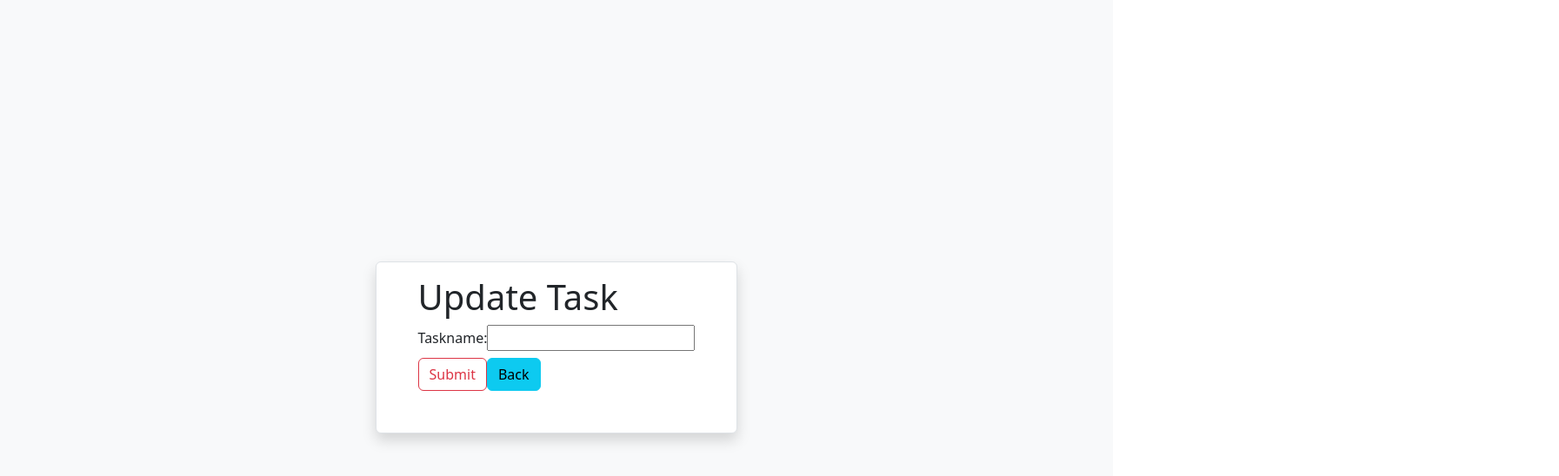
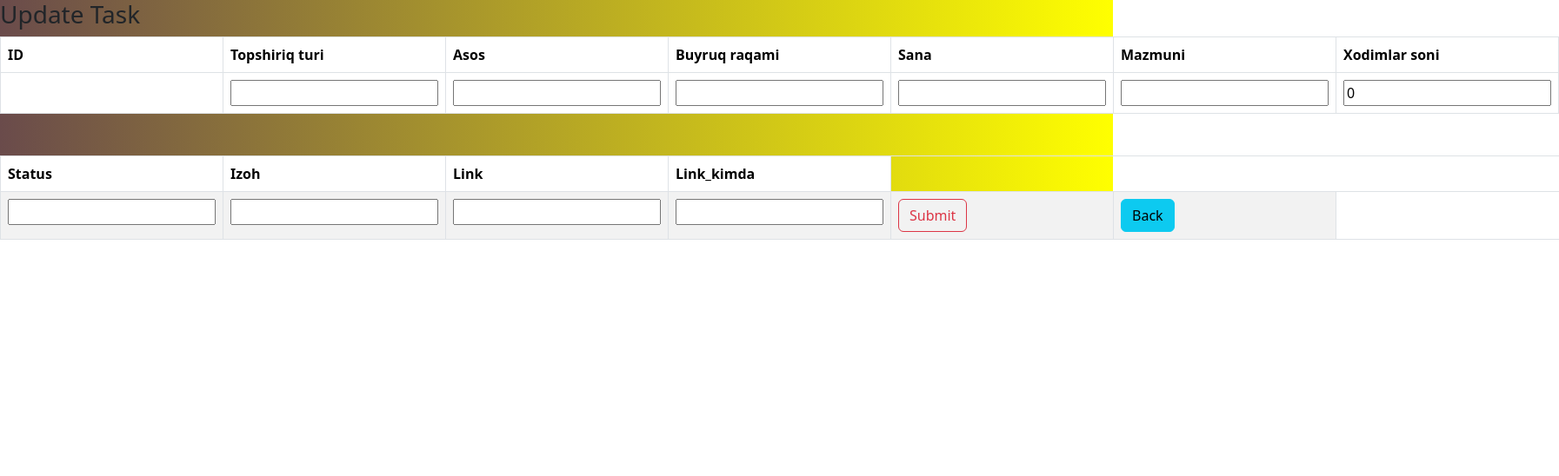
Before and after one commit to aq5092/otnfront, a React (Create React App) app: page /tasku/1 in a window 1280 px wide. Shown: the top 548 px of the page at 87% size, 1793 px wide, since content can reach past the window. Built offline with nearby package versions, Linux system fonts and the light colour scheme; no server answers.

Commit message:
update task changed

```diff
--- a/src/App.css
+++ b/src/App.css
@@ -14,6 +14,9 @@
   /* background-image: url(../src/Components/image/image.2.jpg); */
   color: honeydew;
 
+}
+.updatetask{
+  background-image: linear-gradient(to right, rgb(106, 75, 75) , yellow);
 }
 /* .App {
   text-align: center;
--- a/src/Components/Task/ListTask.jsx
+++ b/src/Components/Task/ListTask.jsx
@@ -3,10 +3,12 @@ import axios from "axios";
 import { Button, Table, Modal, Form } from "react-bootstrap";
 import { URL_USERS } from "../Path";
 import { Link } from "react-router-dom";
+import { tr } from "date-fns/locale";
 
 function ListTasks() {
   const [items, setItems] = useState([]);
   const [users, setUsers] = useState([]);
+  const [test, setTest] = useState([]);
   useEffect(() => {
     axios
       .get(`${URL_USERS}` + "users/", {
@@ -14,7 +16,7 @@ function ListTasks() {
       })
       .then((response) => {
         setUsers(response.data);
-        console.log(response.data);
+        // console.log(response.data);
       })
       .catch((error) => {
         console.log("error", error);
@@ -22,15 +24,13 @@ function ListTasks() {
   }, []);
 
   useEffect(() => {
-    axios.get(`${URL_USERS}`+ 'tasks/',
-        {
+    axios
+      .get(`${URL_USERS}` + "tasks/", {
         "Content-Type": "application/json",
-
-        }
-      )
+      })
       .then((response) => {
         setItems(response.data);
-        console.log(response.data);
+        // console.log(response.data);
       })
       .catch((error) => {
         console.log("error", error);
@@ -38,13 +38,12 @@ function ListTasks() {
   }, []);
 
   const onDelete = (id) => {
-    const confirm  = window.confirm("Would you like to DELETE")
-    if(confirm){
-      axios.delete(`${URL_USERS}`+ 'taskd/'+ id+'/')
-      .then(res=>{
+    const confirm = window.confirm("Would you like to DELETE");
+    if (confirm) {
+      axios.delete(`${URL_USERS}` + "taskd/" + id + "/").then((res) => {
         // navigator("/users")
         window.location.reload();
-      })
+      });
     }
   };
 
@@ -58,16 +57,20 @@ function ListTasks() {
 
   return (
     <div>
-      <h1>Topshiriqlar</h1>
-      <Link to={'/taskc/'} className="btn btn-success">  Create task</Link>
+      <h3>Topshiriqlar ro'yhati</h3>
+      <Link to={"/taskc/"} className="btn btn-success">
+        {" "}
+        Create task
+      </Link>
 
-      <Link to={'/'} className="btn btn-primary"> Home</Link>
-
+      <Link to={"/home"} className="btn btn-primary">
+        {" "}
+        Home
+      </Link>
 
       <Table striped bordered hover>
         <thead>
           <tr>
-            <th>#</th>
             <th>User</th>
             <th>Topshiriq turi</th>
             <th>Asos</th>
@@ -79,39 +82,56 @@ function ListTasks() {
             <th>Izoh</th>
             <th>Link</th>
             <th>Link_kimda</th>
-            <th>Read</th>
+            {/* <th>Read</th> */}
             <th>Edit</th>
             <th>Delete</th>
           </tr>
         </thead>
+
+        {users.map((user) => (
           <tbody>
-          {items.map((item, index) => (
-            <tr key={index}>
-              <td>{index}</td>
-              <td key={index}>user </td>
-              <td key={index}>{item.turi} </td>
-              <td key={index}>{item.asos} </td>
-              <td key={index}>{item.buyruq} </td>
-              <td key={index}>{item.created_at} </td>
-              <td key={index}>{item.mazmuni} </td>
-              <td key={index}>{item.xodim_soni} </td>
-              <td key={index}>{item.status} </td>
-              <td key={index}>{item.izoh} </td>
-              <td key={index}>{item.link} </td>
-              <td key={index}>{item.link_kimda} </td>
-
-              <td><Link to={`/tasks/${item.id}`} className="btn btn-outline-primary">Read</Link></td>
+            <td>{user.username}</td>
+            {user.tasks.map((task) => (
+              <tr>
+                <td>{task.id}</td>
+                <td>{task.turi}</td>
+                <td>{task.asos}</td>
+                <td>{task.buyruq}</td>
+                <td>{task.created_at}</td>
+                <td>{task.mazmuni}</td>
+                <td>{task.xodim_soni}</td>
+                <td>{task.status}</td>
+                <td>{task.izoh}</td>
+                <td>{task.link}</td>
+                <td>{task.link_kimda}</td>
+                {/* <td>
+                  <Link
+                    to={`/tasks/${task.id}`}
+                    className="btn btn-outline-primary"
+                  >
+                    Read
+                  </Link>
+                </td> */}
                 <td>
-                <Link to={`/tasku/${item.id}`} className="btn btn-outline-success">Update</Link>
+                  <Link
+                    to={`/tasku/${task.id}`}
+                    className="btn btn-outline-success"
+                  >
+                    Update
+                  </Link>
                 </td>
                 <td>
-                <Button variant="outline-danger" onClick={e => onDelete(item.id)}>
+                  <Button
+                    variant="outline-danger"
+                    onClick={(e) => onDelete(task.id)}
+                  >
                     Delete
                   </Button>
                 </td>
               </tr>
             ))}
           </tbody>
+        ))}
       </Table>
     </div>
   );
--- a/src/Components/Task/UpdateTask.jsx
+++ b/src/Components/Task/UpdateTask.jsx
@@ -3,62 +3,191 @@ import React, { useEffect, useState } from "react";
 import { useNavigate, useParams } from "react-router-dom";
 import { Link } from "react-router-dom";
 import { URL_USERS } from "../Path";
-import { Button } from "react-bootstrap";
+import { Button, Table } from "react-bootstrap";
+
 function UpdateTask() {
   const { id } = useParams();
   const [item, setItem] = useState({
-    task_name: "",
-
+    turi: "",
+    asos: "",
+    buyruq: "",
+    created_at: "",
+    mazmuni: "",
+    xodim_soni: 0,
+    status: "",
+    izoh: "",
+    link: "",
+    link_kimda: "",
+    owner_id: "",
   });
+  // const handleDateChange = (date) => {
+  //   setSelectedDate(date);
+  //   setItem({ ...item, created_at: date });
+  //   console.log("Selected DateTime:", date);
+  // };
 
   const navigate = useNavigate();
+  const numericId = Number(id); // Explicitly convert to a number
+  const result = numericId;
 
   useEffect(() => {
     axios
-      .get(`${URL_USERS}` + "tasks/" + id)
+      .get(`${URL_USERS}` + "task/" + result)
       .then((res) => setItem(res.data))
       .catch((err) => console.log(err));
   }, []);
-  const numericId = Number(id); // Explicitly convert to a number
-  const result = numericId ;
 
   const handelUpdate = (event) => {
     event.preventDefault();
     // console.log(values.data)
     axios
-        .put(`${URL_USERS}`+ 'tasku/' + result, item)
+      .put(`${URL_USERS}` + "tasku/" + result, item)
       .then((res) => {
         console.log(res);
         navigate("/tasks");
       })
-        .catch(res=> {
-          console.log(res)
+      .catch((res) => {
+        console.log(res);
       });
   };
 
   return (
-    <div className="d-flex w-100 vh-100 justify-content-center align-items-center bg-light ">
-      <div className="w-150 border bg-white shadow px-5 pt-3 pb-5 rounded">
-        <h1>Update Task</h1>
+    <div className="updatetask">
+      {/* <div className="d-flex w-100 vh-100 justify-content-center align-items-center bg-light ">
+      <div className="w-150 border bg-white shadow px-5 pt-3 pb-5 rounded"> */}
+      <h3>Update Task</h3>
       <form onSubmit={handelUpdate}>
-          <div className="mb-2">
-            <label htmlFor="task_name">Taskname: </label>
+        <Table striped bordered hover>
+          <thead>
+            <tr>
+              <th>ID</th>
+              <th>Topshiriq turi</th>
+              <th>Asos</th>
+              <th>Buyruq raqami</th>
+              <th>Sana</th>
+              <th>Mazmuni</th>
+              <th>Xodimlar soni</th>
+            </tr>
+            <tr>
+              <td>{item.id}</td>
+              <td>
                 <input
                   type="text"
-              name="task_name"
-              value={item.task_name}
-              onChange={(e) => setItem({ ...item, task_name: e.target.value })}
+                  name="turi"
+                  value={item.turi}
+                  onChange={(e) => setItem({ ...item, turi: e.target.value })}
                 />
-          </div>
-
-
-          <Button type="submit" variant="outline-danger" >Submit</Button>
-          <Link to="/users" className="btn btn-info">
+              </td>
+              <td>
+                <input
+                  type="text"
+                  name="asos"
+                  value={item.asos}
+                  onChange={(e) => setItem({ ...item, asos: e.target.value })}
+                />
+              </td>
+              <td>
+                <input
+                  type="text"
+                  name="buyruq"
+                  value={item.buyruq}
+                  onChange={(e) => setItem({ ...item, buyruq: e.target.value })}
+                />
+              </td>
+              <td>
+                {" "}
+                <input
+                  type="text"
+                  name="created_at"
+                  value={item.created_at}
+                  onChange={(e) =>
+                    setItem({ ...item, created_at: e.target.value })
+                  }
+                />
+              </td>
+              <td>
+                <input
+                  type="text"
+                  name="mazmuni"
+                  value={item.mazmuni}
+                  onChange={(e) =>
+                    setItem({ ...item, mazmuni: e.target.value })
+                  }
+                />
+              </td>
+              <td>
+                <input
+                  type="text"
+                  name="xodim_soni"
+                  value={item.xodim_soni}
+                  onChange={(e) =>
+                    setItem({ ...item, xodim_soni: e.target.value })
+                  }
+                />
+              </td>
+            </tr>
+            <br />
+            <br />
+            <tr>
+              <th>Status</th>
+              <th>Izoh</th>
+              <th>Link</th>
+              <th>Link_kimda</th>
+            </tr>
+          </thead>
+          <tbody>
+            <tr>
+              <td>
+                <input
+                  type="text"
+                  name="status"
+                  value={item.status}
+                  onChange={(e) => setItem({ ...item, status: e.target.value })}
+                />
+              </td>
+              <td>
+                <input
+                  type="text"
+                  name="izoh"
+                  value={item.izoh}
+                  onChange={(e) => setItem({ ...item, izoh: e.target.value })}
+                />
+              </td>
+              <td>
+                <input
+                  type="text"
+                  name="link"
+                  value={item.link}
+                  onChange={(e) => setItem({ ...item, link: e.target.value })}
+                />
+              </td>
+              <td>
+                <input
+                  type="text"
+                  name="link_kimda"
+                  value={item.link_kimda}
+                  onChange={(e) =>
+                    setItem({ ...item, link_kimda: e.target.value })
+                  }
+                />
+              </td>
+              <td>
+                <Button type="submit" variant="outline-danger">
+                  Submit
+                </Button>
+              </td>
+              <td>
+                <Link to="/tasks" className="btn btn-info">
                   Back
                 </Link>
+              </td>
+            </tr>
+          </tbody>
+        </Table>
       </form>
     </div>
-    </div>
+    //   </div>
+    // </div>
   );
 }
 
--- a/src/Components/Users/List.jsx
+++ b/src/Components/Users/List.jsx
@@ -1,6 +1,6 @@
 import React, { useEffect, useState } from "react";
 import axios from "axios";
-import { Button, Table, Modal, Form } from "react-bootstrap";
+import { Button, Table } from "react-bootstrap";
 import { URL_USERS } from "../Path";
 import { Link } from "react-router-dom";
 
@@ -8,12 +8,8 @@ function ListUsers() {
   const [users, setUsers] = useState([]);
 
   useEffect(() => {
-    axios.get(`${URL_USERS}`+ 'users/',
-        {
-          "Content-Type": "application/json",
-
-        }
-      )
+    axios
+      .get(`${URL_USERS}` + "users/", { "Content-Type": "application/json" })
       .then((response) => {
         setUsers(response.data);
         console.log(response.data);
@@ -24,31 +20,27 @@ function ListUsers() {
   }, []);
 
   const onDelete = (id) => {
-    const confirm  = window.confirm("Would you like to DELETE")
-    if(confirm){
-      axios.delete(`${URL_USERS}`+ 'userd/'+ id+'/')
-      .then(res=>{
+    const confirm = window.confirm("Would you like to DELETE");
+    if (confirm) {
+      axios.delete(`${URL_USERS}` + "userd/" + id + "/").then((res) => {
         // navigator("/users")
         window.location.reload();
-      })
+      });
     }
   };
-
-  const onEdit = () => {
-    console.log("edit");
-  };
-
-  const handleClose = () => setShow(false);
-  const handleShow = () => setShow(true);
-  const [show, setShow] = useState(false);
 
   return (
     <div>
       <h1>Javobgarlar</h1>
-      <Link to={'/userc/'} className="btn btn-success">  Create user</Link>
+      <Link to={"/userc/"} className="btn btn-success">
+        {" "}
+        Create user
+      </Link>
 
-      <Link to={'/'} className="btn btn-primary"> Home</Link>
-
+      <Link to={"/home"} className="btn btn-primary">
+        {" "}
+        Home
+      </Link>
 
       <Table striped bordered hover>
         <thead>
@@ -67,12 +59,27 @@ function ListUsers() {
               <td>{index}</td>
               <td key={index}>{item.username} </td>
               <td>{item.email}</td>
-              <td><Link to={`/users/${item.id}`} className="btn btn-outline-primary">Read</Link></td>
               <td>
-                <Link to={`/useru/${item.id}`} className="btn btn-outline-success">Update</Link>
+                <Link
+                  to={`/users/${item.id}`}
+                  className="btn btn-outline-primary"
+                >
+                  Read
+                </Link>
               </td>
               <td>
-                <Button variant="outline-danger" onClick={e => onDelete(item.id)}>
+                <Link
+                  to={`/useru/${item.id}`}
+                  className="btn btn-outline-success"
+                >
+                  Update
+                </Link>
+              </td>
+              <td>
+                <Button
+                  variant="outline-danger"
+                  onClick={(e) => onDelete(item.id)}
+                >
                   Delete
                 </Button>
               </td>
```
Also changed, not shown: src/Components/AuthProvider.jsx (deleted, +0 -115 lines). Lines whose indentation alone changed are shown as unchanged.
